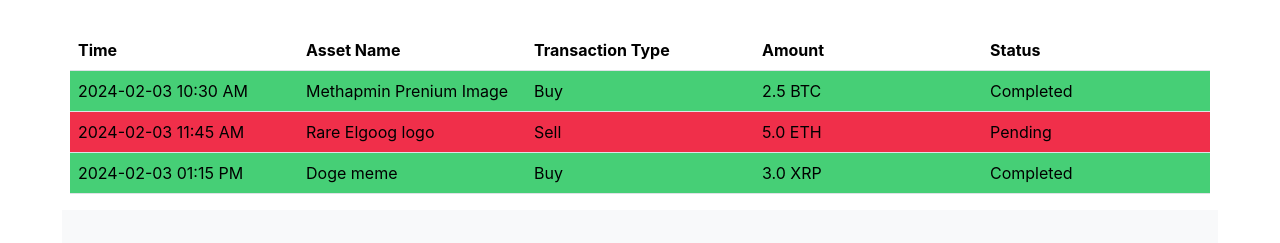
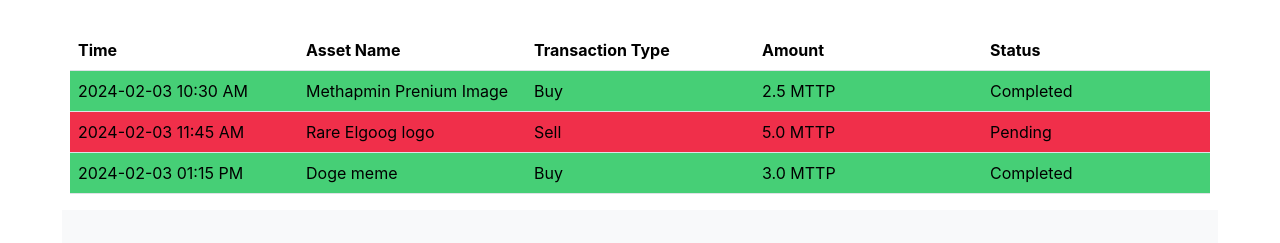
Before and after one commit to EHC-35-1/front-end, a React (Vite) app: page /trade in a window 1280 px wide. Shown: the part 837-1080 px from the top of the page. Built offline with nearby package versions, Linux system fonts and the light colour scheme.

Commit message:
Change coin's name

```diff
--- a/src/pages/Trade/assetWrapper.jsx
+++ b/src/pages/Trade/assetWrapper.jsx
@@ -8,25 +8,21 @@ const AssetWrapper = () => {
       imageSrc: images.asset1,
       name: "Asset 1",
       price: 20,
-      coinSymbol: "BTC",
     },
     {
       imageSrc: images.asset1,
       name: "Asset 2",
       price: 30,
-      coinSymbol: "ETH",
     },
     {
       imageSrc: images.asset1,
       name: "Asset 3",
       price: 25,
-      coinSymbol: "LTC",
     },
     {
       imageSrc: images.asset1,
       name: "Asset 4",
       price: 40,
-      coinSymbol: "XRP",
     },
   ];
 
@@ -35,25 +31,21 @@ const AssetWrapper = () => {
       imageSrc: images.asset1,
       name: "Asset 5",
       price: 50,
-      coinSymbol: "ETH",
     },
     {
       imageSrc: images.asset1,
       name: "Asset 6",
       price: 35,
-      coinSymbol: "LTC",
     },
     {
       imageSrc: images.asset1,
       name: "Asset 7",
       price: 45,
-      coinSymbol: "BTC",
     },
     {
       imageSrc: images.asset1,
       name: "Asset 8",
       price: 55,
-      coinSymbol: "ETH",
     },
   ];
 
--- a/src/pages/Trade/displayAssetRow.jsx
+++ b/src/pages/Trade/displayAssetRow.jsx
@@ -9,7 +9,7 @@ const DisplayAssetRow = ({ cardsData }) => {
           <CardComponent
             imageSrc={card.imageSrc}
             name={card.name}
-            price={`${card.price} ${card.coinSymbol}`}
+            price={`${card.price} MTTP`}
             onBuyClick={() => console.log(`Buying ${card.name}`)}
           />
         </Col>
--- a/src/pages/Trade/index.jsx
+++ b/src/pages/Trade/index.jsx
@@ -9,7 +9,7 @@ function TradePage() {
       time: "2024-02-03 10:30 AM",
       assetName: "Methapmin Prenium Image",
       transactionType: "Buy",
-      amount: "2.5 BTC",
+      amount: "2.5 MTTP",
       status: "Completed",
     },
     {
@@ -17,7 +17,7 @@ function TradePage() {
       time: "2024-02-03 11:45 AM",
       assetName: "Rare Elgoog logo",
       transactionType: "Sell",
-      amount: "5.0 ETH",
+      amount: "5.0 MTTP",
       status: "Pending",
     },
     {
@@ -25,7 +25,7 @@ function TradePage() {
       time: "2024-02-03 01:15 PM",
       assetName: "Doge meme",
       transactionType: "Buy",
-      amount: "3.0 XRP",
+      amount: "3.0 MTTP",
       status: "Completed",
     },
   ];
```
